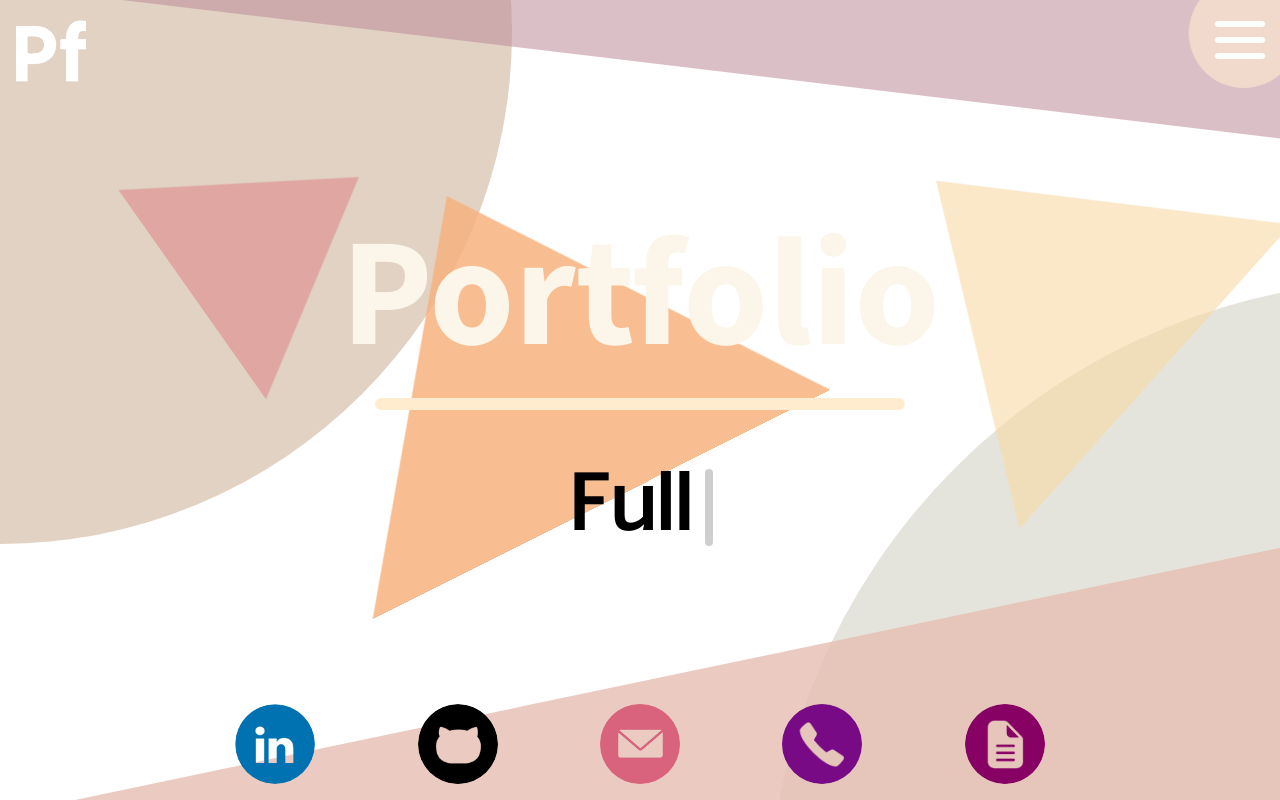
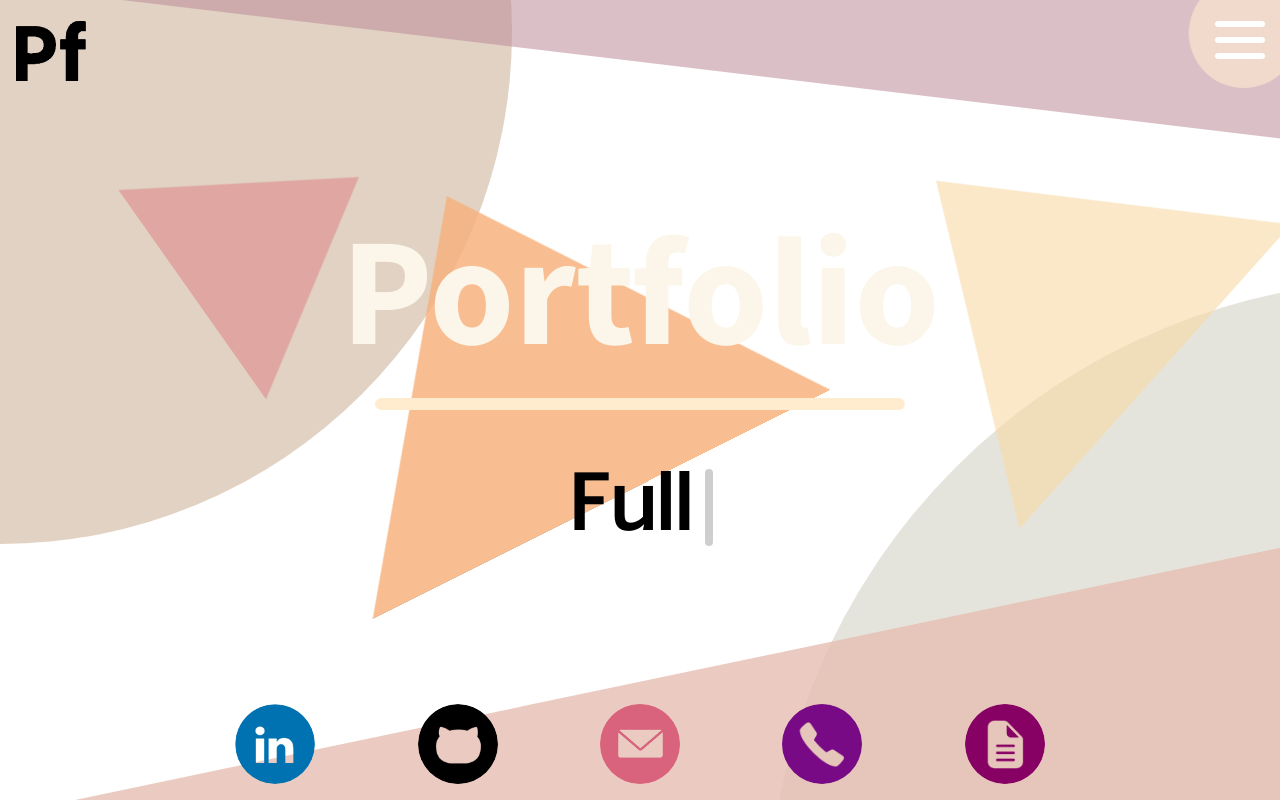
Before and after one commit to rayaaaneee/Next-Adobe-Portfolio, a Next.js app: page / in a window 1280 px wide. Built offline with nearby package versions, Linux system fonts and the light colour scheme.

Commit message:
Remove white logo on light theme (index)

```diff
--- a/src/components/header/header.tsx
+++ b/src/components/header/header.tsx
@@ -110,7 +110,7 @@ const Header = ({ hasFooter = true }: HeaderProps) => {
                 'w-[70px] h-[70px] fixed top-4 left-4 z-[1]',
                 { "to-animate appear -translate-t-3 anim-delay-1000" : location === '/' }
             )}>
-                <Logo color={location === '/' ? LogoColors.white : LogoColors.theme} className={cn(
+                <Logo color={LogoColors.theme} className={cn(
                     "w-full h-full"
                 )}/>
             </Link>
```
